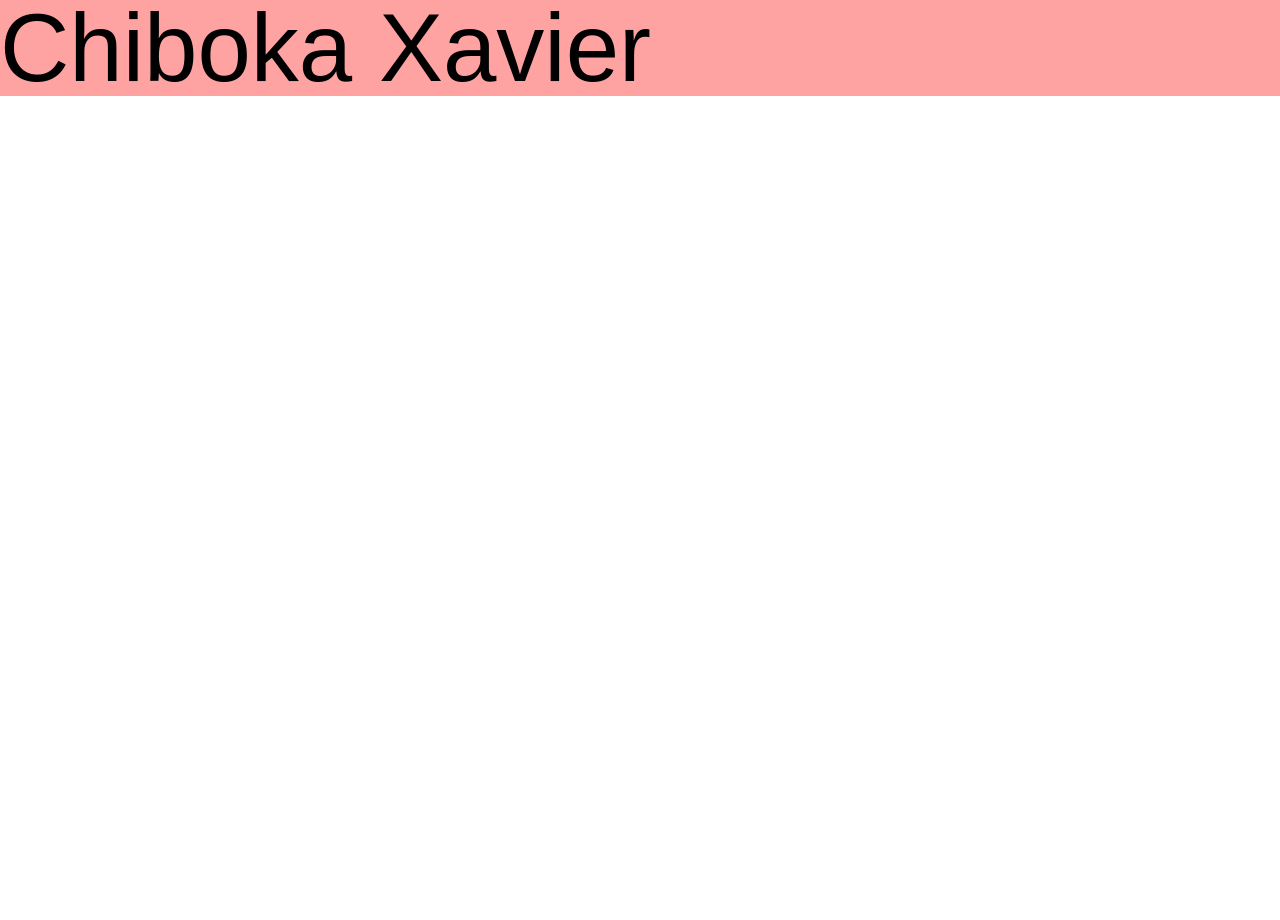
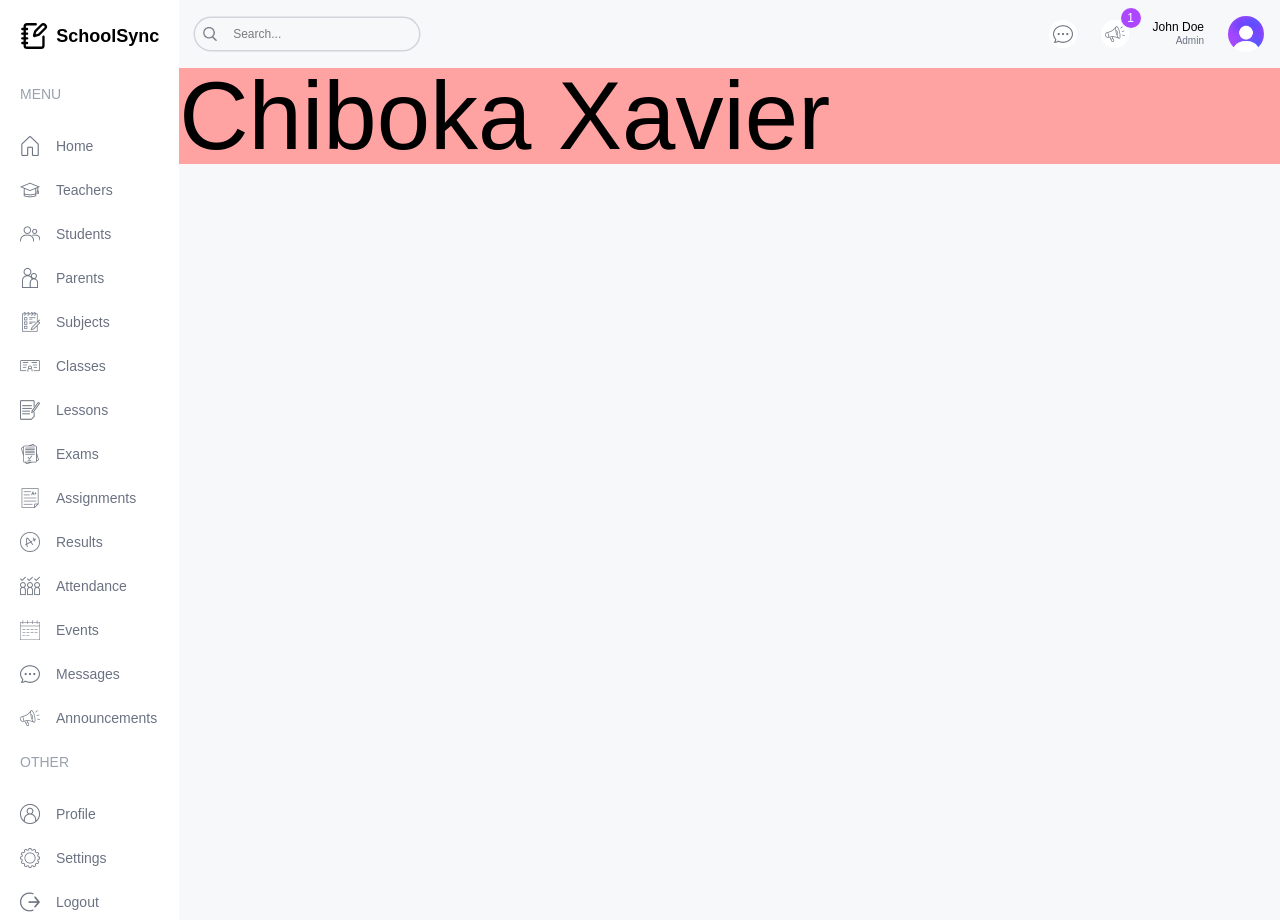
Before and after one commit to chibokaxavier/schoolsync, a Next.js app: page / in a window 1280 px wide. Before the commit the page ends 800 px from the top, so only its background shows below. Built offline with nearby package versions, Linux system fonts and the light colour scheme; a web font is replaced by a local one.

Commit message:
Navbra complete

```diff
--- a/app/dashboard/layout.tsx
+++ /dev/null
@@ -1,16 +0,0 @@
-export default function RootLayout({
-  children,
-}: Readonly<{
-  children: React.ReactNode;
-}>) {
-  return (
-    <div className="h-screen flex">
-      <div className="w-[14%] md:w-[8%] lg:w-[16%] xl:w-[14%] bg-red-200">
-
-      </div>
-      <div className="w-[86%] md:w-[92%] lg:w-[84%] xl:w-[86%] bg-green-200">
-        l
-      </div>
-    </div>
-  );
-}
--- a/app/layout.tsx
+++ b/app/layout.tsx
@@ -1,6 +1,10 @@
 import type { Metadata } from "next";
 import { Bai_Jamjuree } from "next/font/google";
 import "./globals.css";
+import Navbar from "@/components/Navbar";
+import Link from "next/link";
+import { NotebookPen } from "lucide-react";
+import Menu from "@/components/Menu";
 
 const jamjuree = Bai_Jamjuree({
   variable: "--font-jamjuree",
@@ -20,7 +24,24 @@ export default function RootLayout({
 }>) {
   return (
     <html lang="en">
-      <body className={`${jamjuree.variable}  antialiased`}>{children}</body>
+      <body className={`${jamjuree.variable}  antialiased`}>
+
+         <div className=" flex ">
+              <div className="w-[14%] md:w-[8%] lg:w-[16%] xl:w-[14%] px-5 ">
+                <Link href={"/"} className="items-center flex pt-5  gap-2">
+                  <NotebookPen size={32} />
+                  <p className="hidden lg:block font-semibold text-lg">SchoolSync</p>
+                </Link>
+                <Menu />
+              </div>
+              <div className="w-[86%] md:w-[92%] lg:w-[84%]  xl:w-[86%] bg-[#F7F8FA] ">
+                <Navbar />
+                {children}
+              </div>
+            </div>
+
+        {/* {children} */}
+        </body>
     </html>
   );
 }
--- a/components/Menu.tsx
+++ b/components/Menu.tsx
@@ -1,9 +1,138 @@
-import React from 'react'
+import Image from "next/image";
+import Link from "next/link";
+import React from "react";
+
+const menuItems = [
+  {
+    title: "MENU",
+    items: [
+      {
+        icon: "/home.png",
+        label: "Home",
+        href: "/",
+        visible: ["admin", "teacher", "student", "parent"],
+      },
+      {
+        icon: "/teacher.png",
+        label: "Teachers",
+        href: "/list/teachers",
+        visible: ["admin", "teacher"],
+      },
+      {
+        icon: "/student.png",
+        label: "Students",
+        href: "/list/students",
+        visible: ["admin", "teacher"],
+      },
+      {
+        icon: "/parent.png",
+        label: "Parents",
+        href: "/list/parents",
+        visible: ["admin", "teacher"],
+      },
+      {
+        icon: "/subject.png",
+        label: "Subjects",
+        href: "/list/subjects",
+        visible: ["admin"],
+      },
+      {
+        icon: "/class.png",
+        label: "Classes",
+        href: "/list/classes",
+        visible: ["admin", "teacher"],
+      },
+      {
+        icon: "/lesson.png",
+        label: "Lessons",
+        href: "/list/lessons",
+        visible: ["admin", "teacher"],
+      },
+      {
+        icon: "/exam.png",
+        label: "Exams",
+        href: "/list/exams",
+        visible: ["admin", "teacher", "student", "parent"],
+      },
+      {
+        icon: "/assignment.png",
+        label: "Assignments",
+        href: "/list/assignments",
+        visible: ["admin", "teacher", "student", "parent"],
+      },
+      {
+        icon: "/result.png",
+        label: "Results",
+        href: "/list/results",
+        visible: ["admin", "teacher", "student", "parent"],
+      },
+      {
+        icon: "/attendance.png",
+        label: "Attendance",
+        href: "/list/attendance",
+        visible: ["admin", "teacher", "student", "parent"],
+      },
+      {
+        icon: "/calendar.png",
+        label: "Events",
+        href: "/list/events",
+        visible: ["admin", "teacher", "student", "parent"],
+      },
+      {
+        icon: "/message.png",
+        label: "Messages",
+        href: "/list/messages",
+        visible: ["admin", "teacher", "student", "parent"],
+      },
+      {
+        icon: "/announcement.png",
+        label: "Announcements",
+        href: "/list/announcements",
+        visible: ["admin", "teacher", "student", "parent"],
+      },
+    ],
+  },
+  {
+    title: "OTHER",
+    items: [
+      {
+        icon: "/profile.png",
+        label: "Profile",
+        href: "/profile",
+        visible: ["admin", "teacher", "student", "parent"],
+      },
+      {
+        icon: "/setting.png",
+        label: "Settings",
+        href: "/settings",
+        visible: ["admin", "teacher", "student", "parent"],
+      },
+      {
+        icon: "/logout.png",
+        label: "Logout",
+        href: "/logout",
+        visible: ["admin", "teacher", "student", "parent"],
+      },
+    ],
+  },
+];
 
 const Menu = () => {
   return (
-    <div>Menu</div>
-  )
-}
+    <div className="text-sm mt-4">
+      {menuItems.map((item) => (
+        <div className="flex flex-col gap-2" key={item.title}>
+          <span className="hidden lg:block text-gray-400 font-light my-4">{item.title}</span>
+          {item.items.map((i) => (
+            <Link href={i.href} key={i.label} className="flex items-center justify-center lg:justify-start gap-4 text-gray-500 py-2">
+              <Image src={i.icon} alt="" width={20} height={20} />
+              <span className="hidden lg:block">{i.label}</span>
+            </Link>
+          ))}
+        </div>
+      ))}
+    </div>
+  );
+};
 
-export default Menu
+export default Menu;
--- a/components/Navbar.tsx
+++ b/components/Navbar.tsx
@@ -1,9 +1,37 @@
-import React from 'react'
+import Image from "next/image";
+import React from "react";
 
 const Navbar = () => {
   return (
-    <div>Navbar</div>
-  )
-}
+    <div className="flex items-center justify-between p-4">
+      <div className="hidden md:flex items-center gap-2 text-xs rounded-full ring-gray-300 px-2 ring-[1.5px]  ">
+        <Image src="/search.png" alt="" width={14} height={14} />
+        <input type="text" placeholder="Search..." className="w-[200px] outline-none p-2 bg-transparent" />
+      </div>
+      <div className="flex items-center gap-6 justify-end w-full">
+        <div className="bg-white rounded-full size-7 flex items-center justify-center ">
+          <Image src="/message.png" alt="" width={20} height={20} />
+        </div>{" "}
+        <div className="bg-white relative  rounded-full size-7 flex items-center justify-center ">
+          <Image src="/announcement.png" alt="" width={20} height={20} />
+          <div className="absolute -top-3 -right-3 size-5 flex items-center justify-center bg-purple-500 text-white text-xs rounded-full">
+            1
+          </div>
+        </div>
+        <div className="flex flex-col ">
+          <span className="text-xs leading-3 font-medium">John Doe</span>
+          <span className="text-[10px] text-gray-500 text-right">Admin</span>
+        </div>
+        <Image
+          src="/avatar.png"
+          alt=""
+          width={36}
+          height={36}
+          className="rounded-full"
+        />
+      </div>
+    </div>
+  );
+};
 
-export default Navbar
+export default Navbar;
--- a/package.json
+++ b/package.json
@@ -3,7 +3,7 @@
   "version": "0.1.0",
   "private": true,
   "scripts": {
-    "dev": "next dev",
+    "dev": "next dev --turbopack",
     "build": "next build",
     "start": "next start",
     "lint": "next lint"
```
Also changed, not shown: app/admin/page.tsx (renamed from app/dashboard/admin/page.tsx), app/student/page.tsx (renamed from app/dashboard/student/page.tsx), app/teacher/page.tsx (renamed from app/dashboard/teacher/page.tsx).
